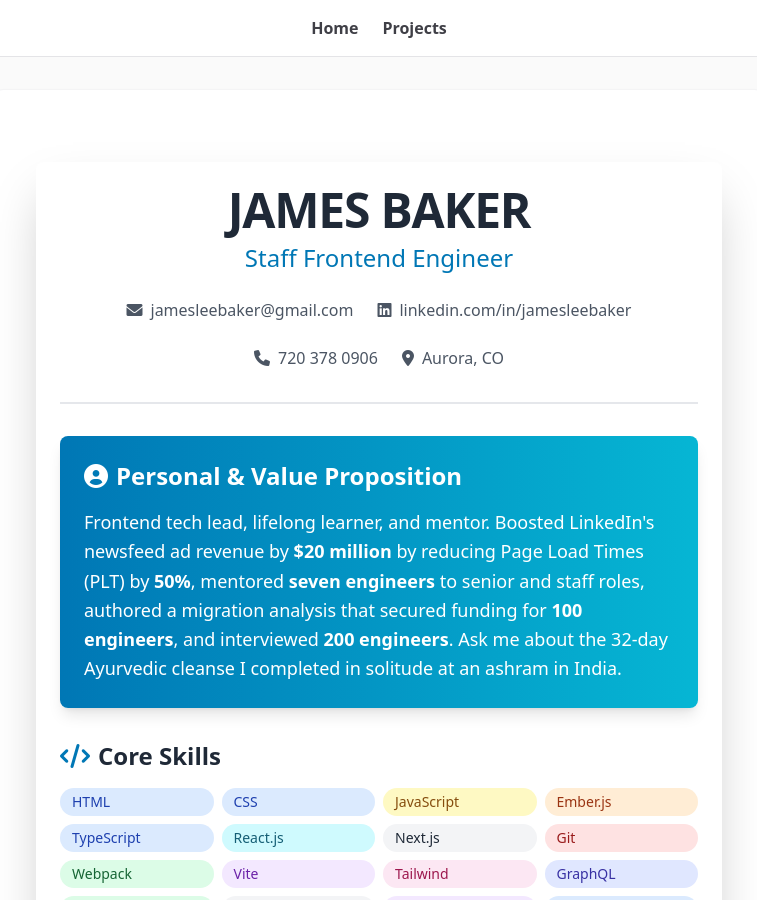
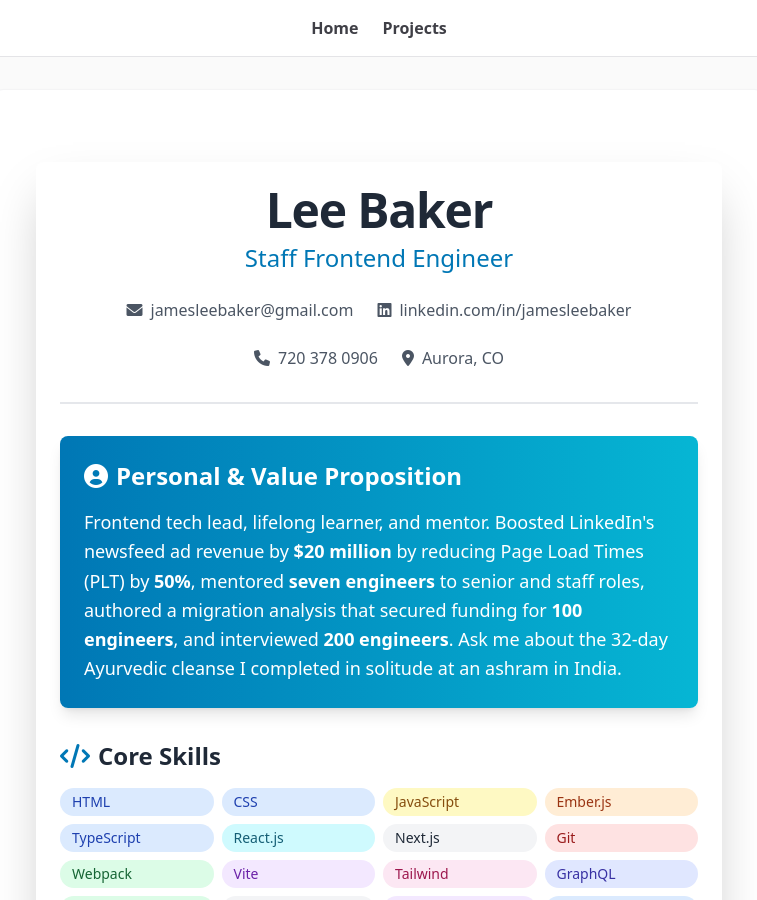
Before and after one commit to glorioustephan/glorioustephan.github.io, a Jekyll site: the page built from resume.html, in a window 1280 px wide and 900 px high. Shown: the whole window, without its empty margins (261-1018 px from the left). Built offline with Jekyll 4.4.1, drawn with Linux system fonts in a browser that asks for light colours; nearby versions of some CDN libraries.

Commit message:
Update resume.html

```diff
--- a/resume.html
+++ b/resume.html
@@ -2,14 +2,6 @@
 layout: default
 title: Resume
 ---
-
-<!DOCTYPE html>
-<html lang="en">
-<head>
-    <meta charset="UTF-8">
-    <meta name="viewport" content="width=device-width, initial-scale=1.0">
-    <title>James Baker - Staff Frontend Engineer</title>
-    <script src="https://cdn.tailwindcss.com"></script>
 <link href="https://cdnjs.cloudflare.com/ajax/libs/font-awesome/6.0.0/css/all.min.css" rel="stylesheet">
 <script>
     tailwind.config = {
@@ -23,12 +15,10 @@
         }
     }
 </script>
-</head>
-<body class="bg-gradient-to-br from-slate-50 to-blue-50 min-h-screen font-sans">
-    <div class="max-w-4xl mx-auto p-6 bg-white shadow-2xl rounded-lg my-8">
+<div class="mx-auto p-6 bg-white shadow-2xl rounded-lg my-8">
     <!-- Header Section -->
     <header class="text-center mb-8 pb-8 border-b-2 border-gradient-to-r from-linkedin to-accent">
-            <h1 class="text-5xl font-bold text-gray-800 mb-2 tracking-tight">JAMES BAKER</h1>
+        <h1 class="text-5xl font-bold text-gray-800 mb-2 tracking-tight">Lee Baker</h1>
         <h2 class="text-2xl text-linkedin font-medium mb-6">Staff Frontend Engineer</h2>
 
         <div class="flex flex-wrap justify-center gap-6 text-gray-600">
@@ -313,5 +303,3 @@
         document.head.appendChild(style);
     });
 </script>
-</body>
-</html>
```
Lines whose indentation alone changed are shown as unchanged.
